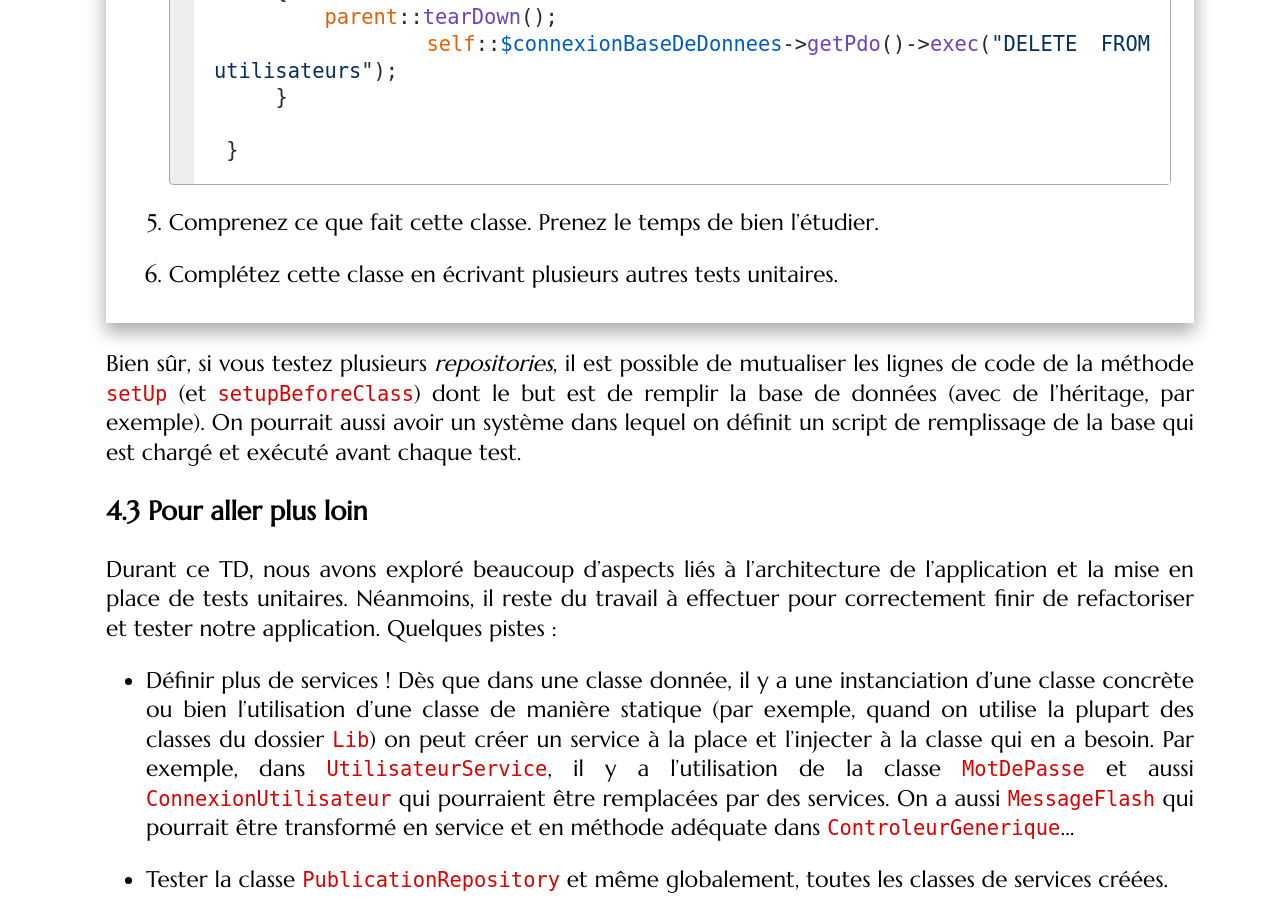
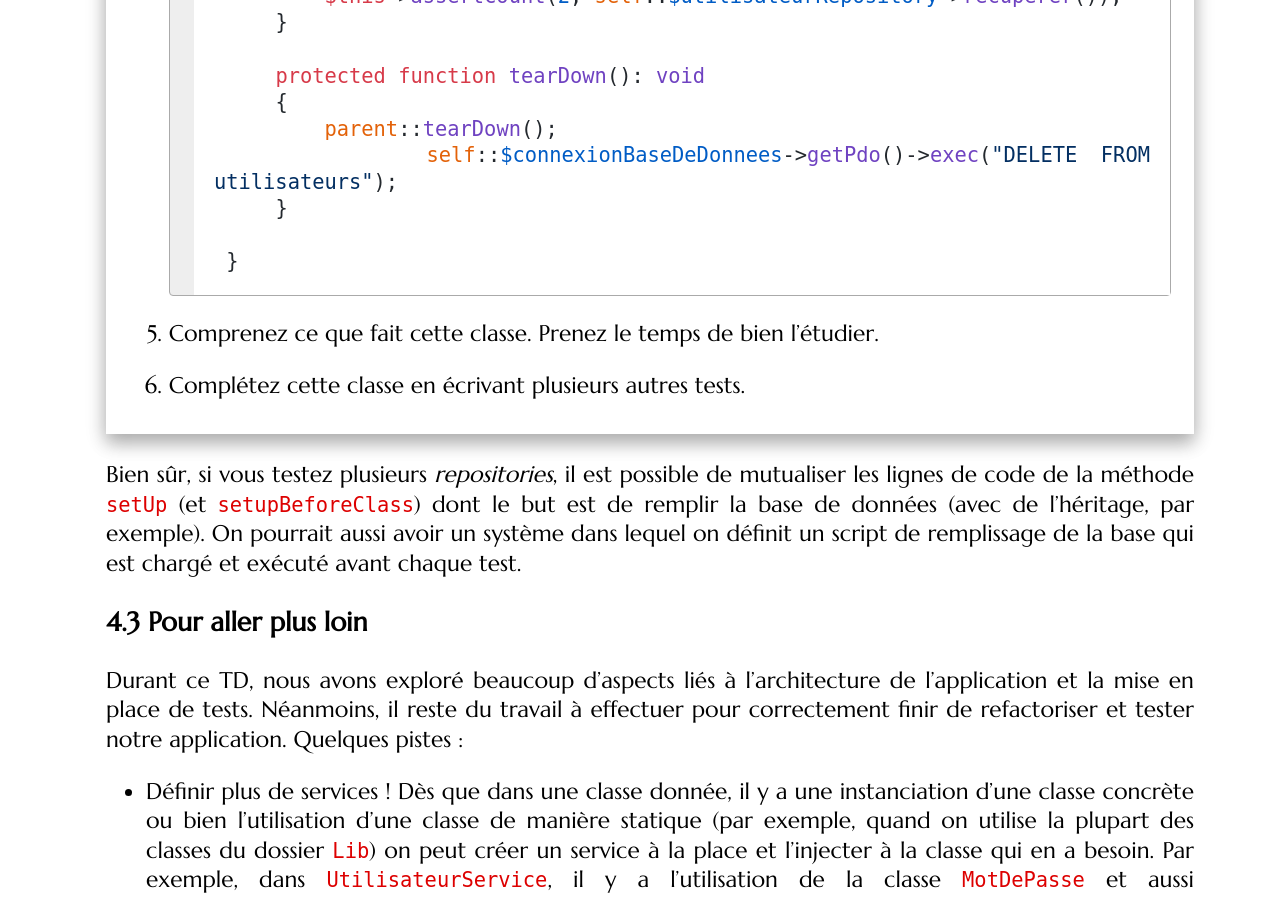
Before and after one commit to romainlebreton/R4.A.10-ComplementWeb, a Jekyll site: the page built from tutorials/tutorial4.md, in a window 1280 px wide and 900 px high, scrolled down 38927 px. Built offline with Jekyll 4.4.1, drawn with Linux system fonts in a browser that asks for light colours; some web fonts are replaced; some of the changed text lies outside the part shown.

Commit message:
Precisions TDs

```diff
--- a/tutorials/tutorial4.md
+++ b/tutorials/tutorial4.md
@@ -1146,7 +1148,7 @@ Nous allons réaliser une première classe de test pour le *repository* des **ut
 
 4. Comprenez ce que fait cette classe. Prenez le temps de bien l'étudier.
 
-5. Complétez cette classe en écrivant plusieurs autres tests unitaires.
+5. Complétez cette classe en écrivant plusieurs autres tests.
 
 </div>
 
@@ -1154,7 +1156,7 @@ Bien sûr, si vous testez plusieurs *repositories*, il est possible de mutualise
 
 ### Pour aller plus loin
 
-Durant ce TD, nous avons exploré beaucoup d'aspects liés à l'architecture de l'application et la mise en place de tests unitaires. Néanmoins, il reste du travail à effectuer pour correctement finir de refactoriser et tester notre application. Quelques pistes :
+Durant ce TD, nous avons exploré beaucoup d'aspects liés à l'architecture de l'application et la mise en place de tests. Néanmoins, il reste du travail à effectuer pour correctement finir de refactoriser et tester notre application. Quelques pistes :
 
 * Définir plus de services ! Dès que dans une classe donnée, il y a une instanciation d'une classe concrète ou bien l'utilisation d'une classe de manière statique (par exemple, quand on utilise la plupart des classes du dossier `Lib`) on peut créer un service à la place et l'injecter à la classe qui en a besoin. Par exemple, dans `UtilisateurService`, il y a l'utilisation de la classe `MotDePasse` et aussi `ConnexionUtilisateur` qui pourraient être remplacées par des services. On a aussi `MessageFlash` qui pourrait être transformé en service et en méthode adéquate dans `ControleurGenerique`...
 
```
Also changed, not shown: other parts of tutorials/tutorial4.md (+10 -8 lines), index.md (+0 -2 lines).
